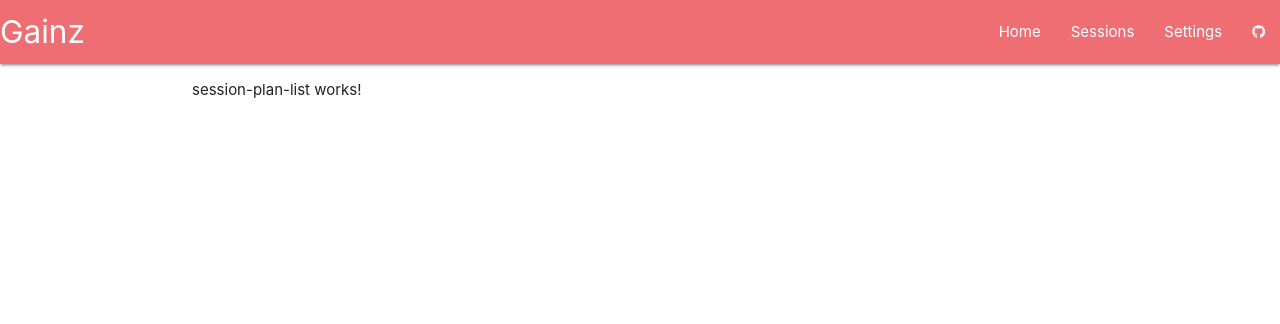
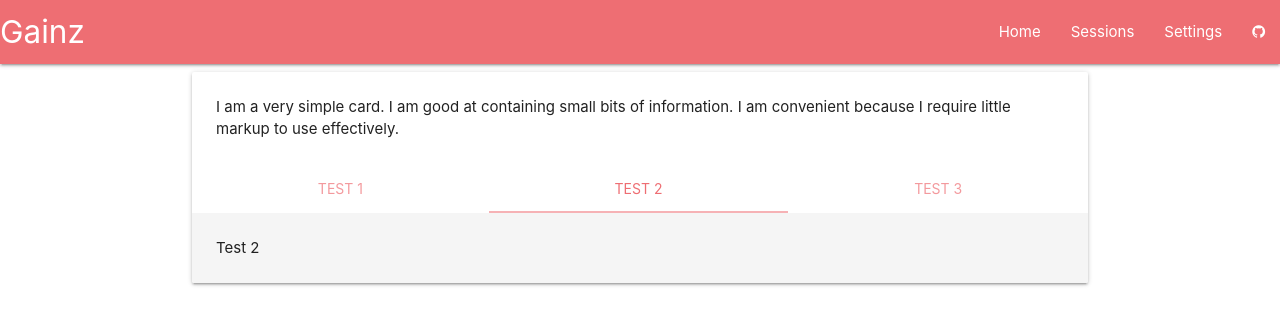
Before and after one commit to jandrew89/gainz-client, an Angular app: page /sessions/plans in a window 1280 px wide. Shown: the top 324 px of the page. Built offline with nearby package versions, Linux system fonts and the light colour scheme.

Commit message:
added tabs

```diff
--- a/src/app/components/plan/session-plan-list/session-plan-list.component.html
+++ b/src/app/components/plan/session-plan-list/session-plan-list.component.html
@@ -1 +1,17 @@
-<p>session-plan-list works!</p>
+<div class="card">
+    <div class="card-content">
+      <p>I am a very simple card. I am good at containing small bits of information. I am convenient because I require little markup to use effectively.</p>
+    </div>
+    <div class="card-tabs">
+      <ul class="tabs tabs-fixed-width">
+        <li class="tab"><a href="#test4">Test 1</a></li>
+        <li class="tab"><a class="active" href="#test5">Test 2</a></li>
+        <li class="tab"><a href="#test6">Test 3</a></li>
+      </ul>
+    </div>
+    <div class="card-content grey lighten-4">
+      <div id="test4">Test 1</div>
+      <div id="test5">Test 2</div>
+      <div id="test6">Test 3</div>
+    </div>
+  </div>
--- a/src/app/components/plan/session-plan-list/session-plan-list.component.ts
+++ b/src/app/components/plan/session-plan-list/session-plan-list.component.ts
@@ -1,4 +1,5 @@
 import { Component, OnInit } from '@angular/core';
+declare var $: any;
 
 @Component({
   selector: 'app-session-plan-list',
@@ -10,6 +11,9 @@ export class SessionPlanListComponent implements OnInit {
   constructor() { }
 
   ngOnInit() {
+    $(document).ready(function(){
+      $('ul.tabs').tabs();
+    });
   }
 
 }
```
